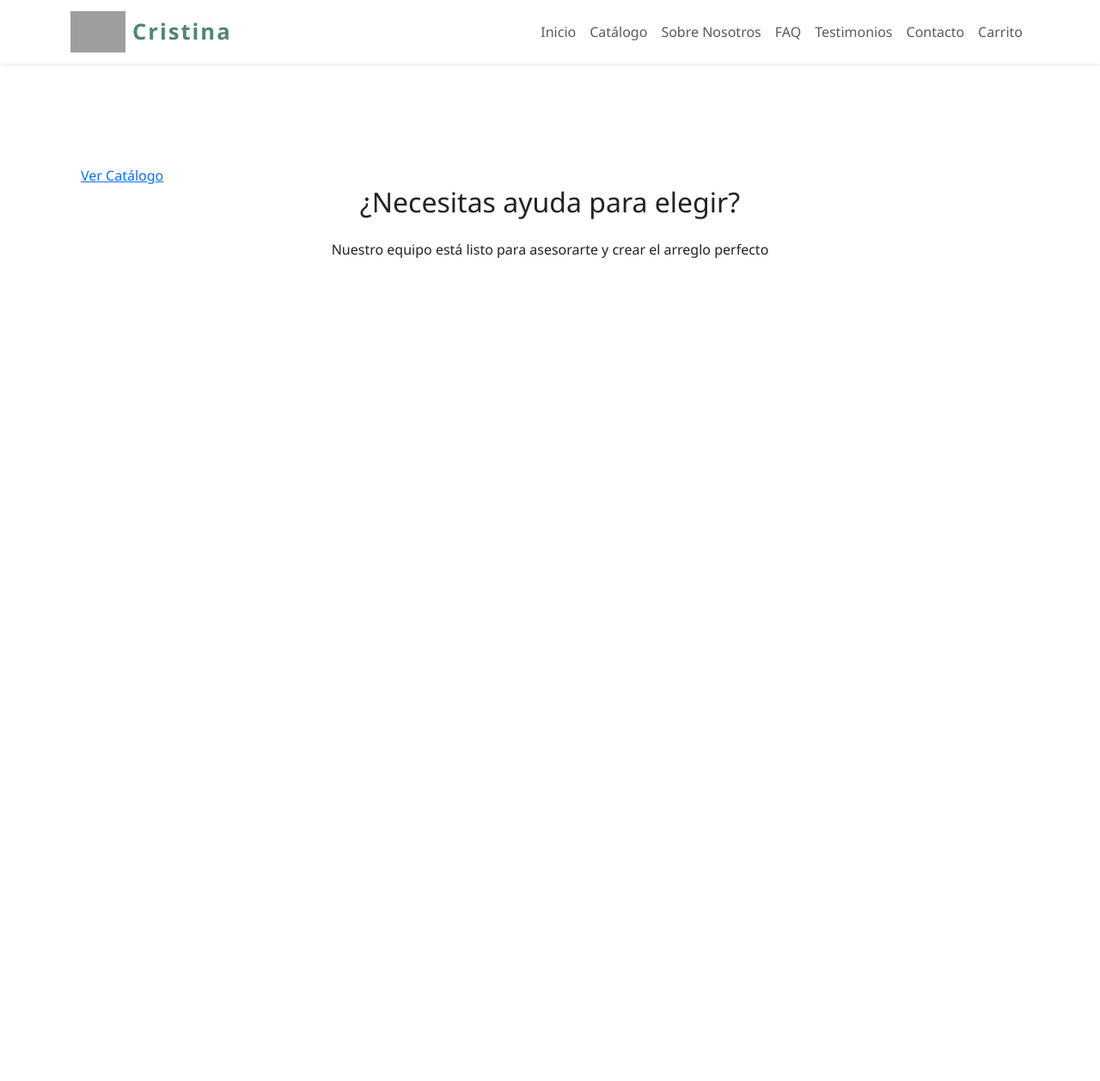
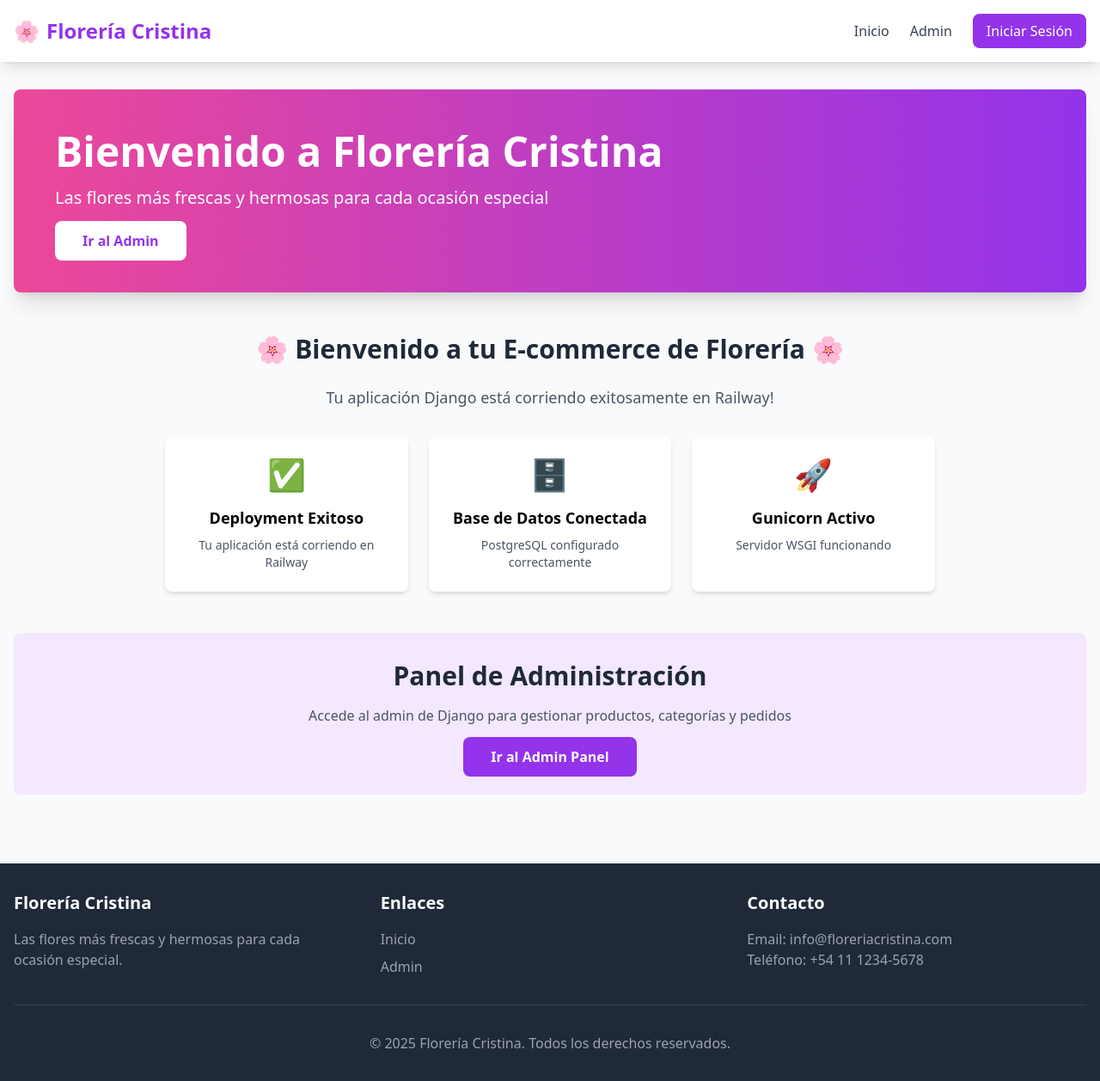
Before and after one commit to mazzuccoda/e-comerce-floreria, a Django app: page / in a window 1280 px wide. Shown: the whole page at 86% size. Before the commit the page ends 300 px from the top, so only its background shows below. Run offline with Django 5.2, Linux system fonts and the light colour scheme; data that the repository does not hold is empty; parts of the project's set-up code (start-up, migrations or seed data) failed here and were passed over; some libraries are stand-ins or nearby versions; grey boxes are pictures that could not be loaded.

Commit message:
feat: add base.html template and simplify home for Railway

```diff
--- /dev/null
+++ b/templates/base.html
@@ -0,0 +1,112 @@
+<!DOCTYPE html>
+<html lang="es">
+<head>
+    <meta charset="UTF-8">
+    <meta name="viewport" content="width=device-width, initial-scale=1.0">
+    <meta http-equiv="X-UA-Compatible" content="ie=edge">
+    <title>{% block title %}Florería Cristina{% endblock %}</title>
+
+    <!-- Tailwind CSS CDN -->
+    <script src="https://cdn.tailwindcss.com"></script>
+
+    <!-- Font Awesome for icons -->
+    <link rel="stylesheet" href="https://cdnjs.cloudflare.com/ajax/libs/font-awesome/6.4.0/css/all.min.css">
+
+    {% block extra_css %}{% endblock %}
+</head>
+<body class="bg-gray-50 min-h-screen flex flex-col">
+
+    <!-- Navigation Bar -->
+    <nav class="bg-white shadow-lg sticky top-0 z-50">
+        <div class="container mx-auto px-4">
+            <div class="flex justify-between items-center py-4">
+                <!-- Logo -->
+                <a href="/" class="text-2xl font-bold text-purple-600 flex items-center">
+                    <span class="mr-2">🌸</span>
+                    Florería Cristina
+                </a>
+
+                <!-- Navigation Links -->
+                <div class="hidden md:flex space-x-6 items-center">
+                    <a href="/" class="text-gray-700 hover:text-purple-600 transition">Inicio</a>
+                    <a href="/admin/" class="text-gray-700 hover:text-purple-600 transition">Admin</a>
+                    <a href="/accounts/login/" class="bg-purple-600 text-white px-4 py-2 rounded-lg hover:bg-purple-700 transition">
+                        Iniciar Sesión
+                    </a>
+                </div>
+
+                <!-- Mobile Menu Button -->
+                <button class="md:hidden text-gray-700" onclick="toggleMobileMenu()">
+                    <i class="fas fa-bars text-2xl"></i>
+                </button>
+            </div>
+
+            <!-- Mobile Menu -->
+            <div id="mobile-menu" class="hidden md:hidden pb-4">
+                <a href="/" class="block py-2 text-gray-700 hover:text-purple-600">Inicio</a>
+                <a href="/admin/" class="block py-2 text-gray-700 hover:text-purple-600">Admin</a>
+                <a href="/accounts/login/" class="block py-2 text-gray-700 hover:text-purple-600">Iniciar Sesión</a>
+            </div>
+        </div>
+    </nav>
+
+    <!-- Messages -->
+    {% if messages %}
+    <div class="container mx-auto px-4 mt-4">
+        {% for message in messages %}
+        <div class="bg-{% if message.tags == 'error' %}red{% elif message.tags == 'success' %}green{% elif message.tags == 'warning' %}yellow{% else %}blue{% endif %}-100 border-l-4 border-{% if message.tags == 'error' %}red{% elif message.tags == 'success' %}green{% elif message.tags == 'warning' %}yellow{% else %}blue{% endif %}-500 text-{% if message.tags == 'error' %}red{% elif message.tags == 'success' %}green{% elif message.tags == 'warning' %}yellow{% else %}blue{% endif %}-700 p-4 mb-4 rounded">
+            {{ message }}
+        </div>
+        {% endfor %}
+    </div>
+    {% endif %}
+
+    <!-- Main Content -->
+    <main class="flex-grow">
+        {% block content %}{% endblock %}
+    </main>
+
+    <!-- Footer -->
+    <footer class="bg-gray-800 text-white mt-12">
+        <div class="container mx-auto px-4 py-8">
+            <div class="grid grid-cols-1 md:grid-cols-3 gap-8">
+                <!-- About -->
+                <div>
+                    <h3 class="text-xl font-bold mb-4">Florería Cristina</h3>
+                    <p class="text-gray-400">Las flores más frescas y hermosas para cada ocasión especial.</p>
+                </div>
+
+                <!-- Links -->
+                <div>
+                    <h3 class="text-xl font-bold mb-4">Enlaces</h3>
+                    <ul class="space-y-2">
+                        <li><a href="/" class="text-gray-400 hover:text-white transition">Inicio</a></li>
+                        <li><a href="/admin/" class="text-gray-400 hover:text-white transition">Admin</a></li>
+                    </ul>
+                </div>
+
+                <!-- Contact -->
+                <div>
+                    <h3 class="text-xl font-bold mb-4">Contacto</h3>
+                    <p class="text-gray-400">Email: info@floreriacristina.com</p>
+                    <p class="text-gray-400">Teléfono: +54 11 1234-5678</p>
+                </div>
+            </div>
+
+            <div class="border-t border-gray-700 mt-8 pt-8 text-center text-gray-400">
+                <p>&copy; {{ year|default:"2025" }} Florería Cristina. Todos los derechos reservados.</p>
+            </div>
+        </div>
+    </footer>
+
+    <!-- Mobile Menu Toggle Script -->
+    <script>
+        function toggleMobileMenu() {
+            const menu = document.getElementById('mobile-menu');
+            menu.classList.toggle('hidden');
+        }
+    </script>
+
+    {% block extra_js %}{% endblock %}
+</body>
+</html>
--- a/templates/core/home_modern.html
+++ b/templates/core/home_modern.html
@@ -9,77 +9,43 @@
     <div class="bg-gradient-to-r from-pink-500 to-purple-600 rounded-lg shadow-xl p-12 mb-12 text-white">
         <h1 class="text-5xl font-bold mb-4">Bienvenido a Florería Cristina</h1>
         <p class="text-xl mb-6">Las flores más frescas y hermosas para cada ocasión especial</p>
-        <a href="{% url 'catalogo:lista' %}" class="bg-white text-purple-600 px-8 py-3 rounded-lg font-semibold hover:bg-gray-100 transition duration-300">
-            Ver Catálogo
+        <a href="/admin/" class="bg-white text-purple-600 px-8 py-3 rounded-lg font-semibold hover:bg-gray-100 transition duration-300">
+            Ir al Admin
         </a>
     </div>
 
-    <!-- Featured Categories -->
-    {% if featured_categories %}
-    <section class="mb-12">
-        <h2 class="text-3xl font-bold mb-6 text-gray-800">Nuestras Categorías</h2>
-        <div class="grid grid-cols-1 md:grid-cols-2 lg:grid-cols-4 gap-6">
-            {% for categoria in featured_categories %}
-            <a href="{% url 'catalogo:lista' %}?categoria={{ categoria.id }}" class="block bg-white rounded-lg shadow-md hover:shadow-xl transition duration-300 overflow-hidden">
-                {% if categoria.imagen %}
-                <img src="{{ categoria.imagen.url }}" alt="{{ categoria.nombre }}" class="w-full h-48 object-cover">
-                {% else %}
-                <div class="w-full h-48 bg-gradient-to-br from-pink-400 to-purple-500 flex items-center justify-center">
-                    <span class="text-white text-4xl">🌸</span>
-                </div>
-                {% endif %}
-                <div class="p-4">
-                    <h3 class="text-xl font-semibold text-gray-800">{{ categoria.nombre }}</h3>
-                    <p class="text-gray-600 text-sm mt-2">{{ categoria.descripcion|truncatewords:15 }}</p>
-                </div>
-            </a>
-            {% endfor %}
+    <!-- Welcome Message -->
+    <section class="mb-12 text-center">
+        <h2 class="text-3xl font-bold mb-6 text-gray-800">🌸 Bienvenido a tu E-commerce de Florería 🌸</h2>
+        <p class="text-gray-600 text-lg mb-8">Tu aplicación Django está corriendo exitosamente en Railway!</p>
+
+        <div class="grid grid-cols-1 md:grid-cols-3 gap-6 max-w-4xl mx-auto">
+            <div class="bg-white p-6 rounded-lg shadow-md">
+                <div class="text-4xl mb-4">✅</div>
+                <h3 class="font-bold text-lg mb-2">Deployment Exitoso</h3>
+                <p class="text-gray-600 text-sm">Tu aplicación está corriendo en Railway</p>
+            </div>
+
+            <div class="bg-white p-6 rounded-lg shadow-md">
+                <div class="text-4xl mb-4">🗄️</div>
+                <h3 class="font-bold text-lg mb-2">Base de Datos Conectada</h3>
+                <p class="text-gray-600 text-sm">PostgreSQL configurado correctamente</p>
+            </div>
+
+            <div class="bg-white p-6 rounded-lg shadow-md">
+                <div class="text-4xl mb-4">🚀</div>
+                <h3 class="font-bold text-lg mb-2">Gunicorn Activo</h3>
+                <p class="text-gray-600 text-sm">Servidor WSGI funcionando</p>
+            </div>
         </div>
     </section>
-    {% endif %}
-
-    <!-- Featured Products -->
-    {% if featured_products %}
-    <section class="mb-12">
-        <h2 class="text-3xl font-bold mb-6 text-gray-800">Productos Destacados</h2>
-        <div class="grid grid-cols-1 sm:grid-cols-2 lg:grid-cols-4 gap-6">
-            {% for producto in featured_products %}
-            <div class="bg-white rounded-lg shadow-md hover:shadow-xl transition duration-300 overflow-hidden">
-                <a href="{% url 'catalogo:detalle' producto.slug %}">
-                    {% if producto.imagen_principal %}
-                    <img src="{{ producto.imagen_principal.url }}" alt="{{ producto.nombre }}" class="w-full h-64 object-cover">
-                    {% else %}
-                    <div class="w-full h-64 bg-gradient-to-br from-pink-300 to-purple-400 flex items-center justify-center">
-                        <span class="text-white text-5xl">💐</span>
-                    </div>
-                    {% endif %}
-                </a>
-                <div class="p-4">
-                    <h3 class="text-lg font-semibold text-gray-800 mb-2">
-                        <a href="{% url 'catalogo:detalle' producto.slug %}" class="hover:text-purple-600">
-                            {{ producto.nombre }}
-                        </a>
-                    </h3>
-                    <p class="text-gray-600 text-sm mb-4">{{ producto.descripcion_corta|truncatewords:10 }}</p>
-                    <div class="flex justify-between items-center">
-                        <span class="text-2xl font-bold text-purple-600">${{ producto.precio }}</span>
-                        <a href="{% url 'catalogo:detalle' producto.slug %}" class="bg-purple-600 text-white px-4 py-2 rounded-lg hover:bg-purple-700 transition duration-300">
-                            Ver Detalles
-                        </a>
-                    </div>
-                </div>
-            </div>
-            {% endfor %}
-        </div>
-    </section>
-    {% endif %}
 
     <!-- Call to Action -->
     <div class="bg-purple-100 rounded-lg p-8 text-center">
-        <h2 class="text-3xl font-bold text-gray-800 mb-4">¿Necesitas ayuda para elegir?</h2>
-        <p class="text-gray-600 mb-6">Nuestro equipo está listo para asesorarte y crear el arreglo perfecto</p>
-        <a href="{% url 'core:contacto' %}" class="bg-purple-600 text-white px-8 py-3 rounded-lg font-semibold hover:bg-purple-700 transition duration-300">
-            Contáctanos
+        <h2 class="text-3xl font-bold text-gray-800 mb-4">Panel de Administración</h2>
+        <p class="text-gray-600 mb-6">Accede al admin de Django para gestionar productos, categorías y pedidos</p>
+        <a href="/admin/" class="bg-purple-600 text-white px-8 py-3 rounded-lg font-semibold hover:bg-purple-700 transition duration-300">
+            Ir al Admin Panel
         </a>
     </div>
 </div>
--- a/templates/notifications/pedido_confirmado_email.html
+++ b/templates/notifications/pedido_confirmado_email.html
@@ -1,5 +1,5 @@
 <!DOCTYPE html>
-<html>
+<html lang="es">
 <head>
     <meta charset="UTF-8">
     <meta name="viewport" content="width=device-width, initial-scale=1.0">
--- a/templates/notifications/pedido_entregado_email.html
+++ b/templates/notifications/pedido_entregado_email.html
@@ -1,5 +1,5 @@
 <!DOCTYPE html>
-<html>
+<html lang="es">
 <head>
     <meta charset="UTF-8">
     <meta name="viewport" content="width=device-width, initial-scale=1.0">
--- a/templates/notifications/pedido_enviado_email.html
+++ b/templates/notifications/pedido_enviado_email.html
@@ -1,5 +1,5 @@
 <!DOCTYPE html>
-<html>
+<html lang="es">
 <head>
     <meta charset="UTF-8">
     <meta name="viewport" content="width=device-width, initial-scale=1.0">
```
